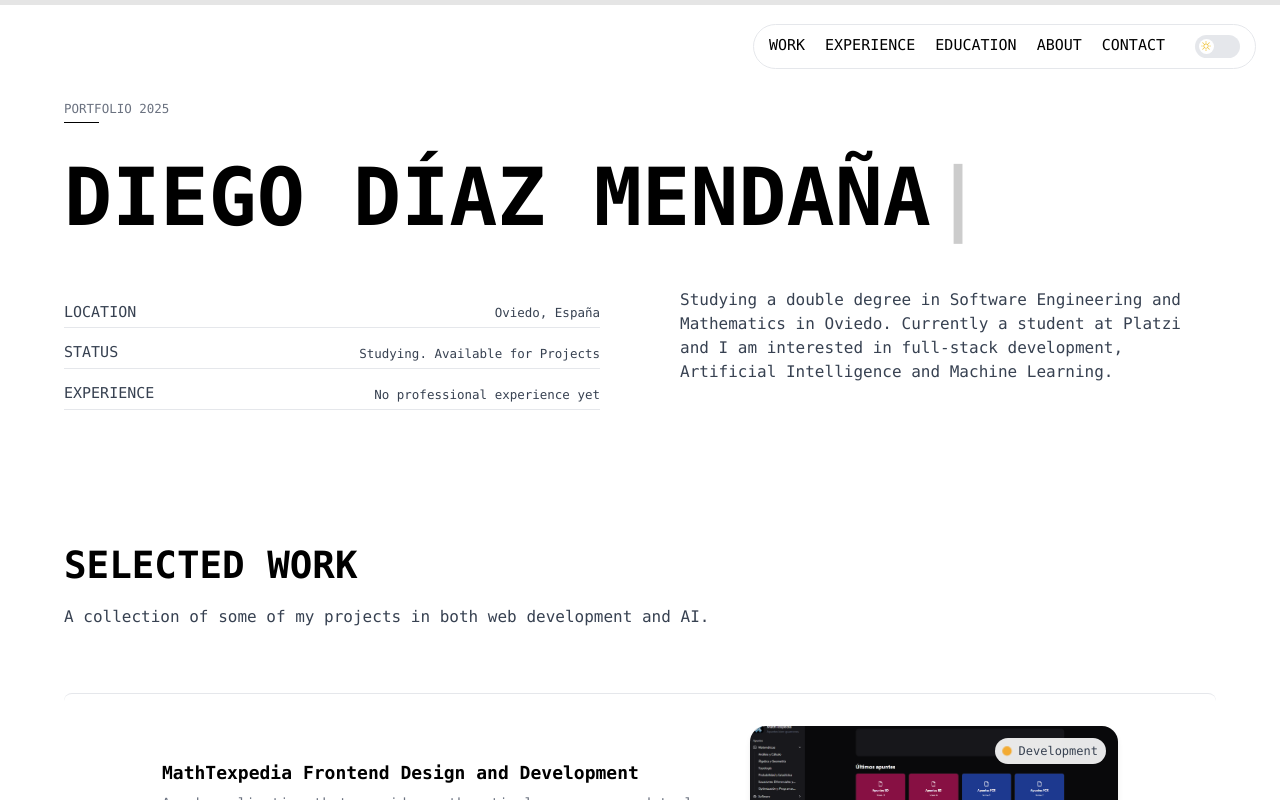
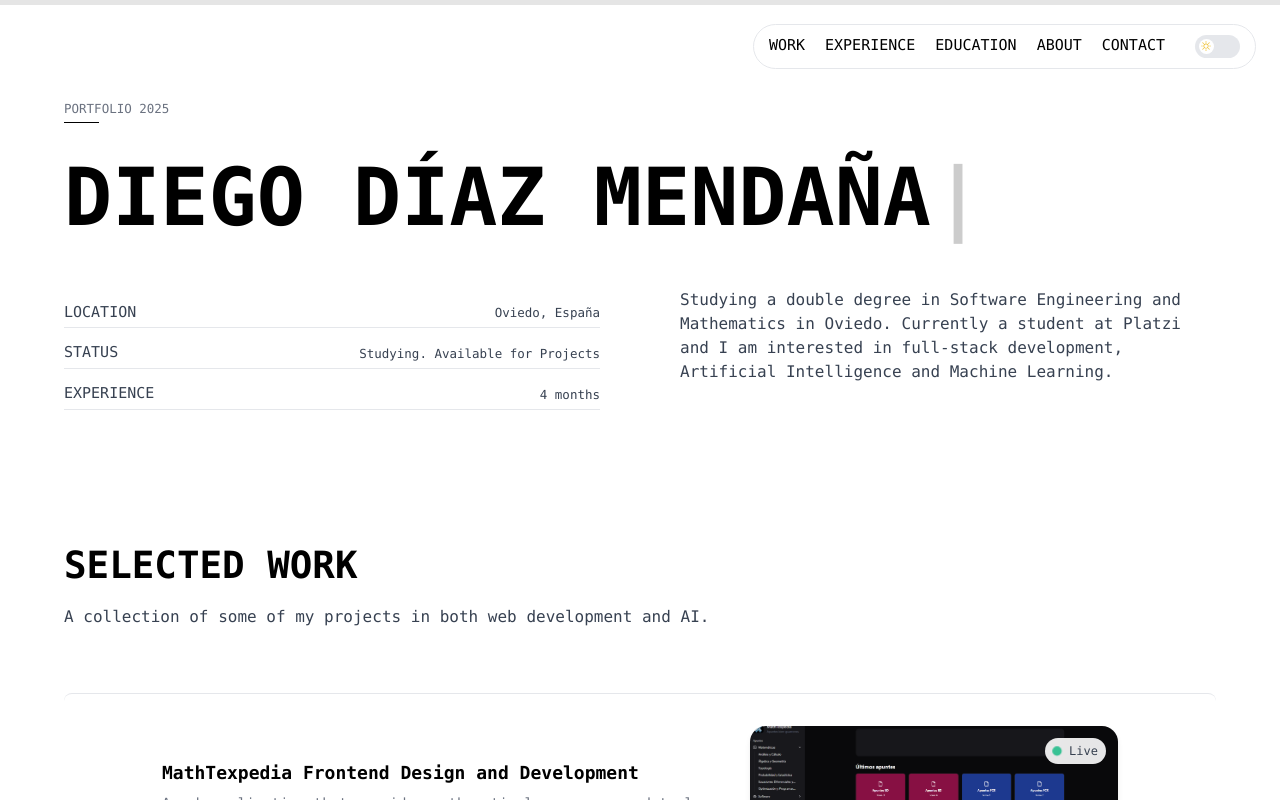
Before and after one commit to Mendana/my-portfolio, a React (Vite) app: page / in a window 1280 px wide. Shown: the top 800 px of the page. Built offline with nearby package versions, Linux system fonts and the light colour scheme.

Commit message:
month count added

```diff
--- a/src/components/AppContent.jsx
+++ b/src/components/AppContent.jsx
@@ -10,13 +10,30 @@ import projectsData from '../data/projects.json';
 import Education from './Education';
 import AnimateOnScroll from './AnimateOnScroll';
 import Experience from './Experience';
+import { useState } from 'react';
 
 
 function AppContent() {
     const { isDark } = useTheme();
+    const [monthsWorked, setMonthsWorked] = useState(0);
+
+    // Display the time worked -> format XX years, YY months
+    const formatTimeWorked = (months) => {
+        const years = Math.floor(months / 12);
+        const remainingMonths = months % 12;
+        let result = '';
+        if (years > 0) {
+            result += `${years} year${years > 1 ? 's' : ''}`;
+        }
+        if (remainingMonths > 0) {
+            if (years > 0) result += ', ';
+            result += `${remainingMonths} month${remainingMonths > 1 ? 's' : ''}`;
+        }
+        return result || '0 months';
+    };
 
     return (
-        <main className={`bg-[var(--bg-primary)] transition-colors duration-300 ${isDark ? 'dark-theme' : 'light-theme'}`}>
+        <main className={`bg-(--bg-primary) transition-colors duration-300 ${isDark ? 'dark-theme' : 'light-theme'}`}>
             <ScrollProgressBar />
             {/* Nav responsive */}
             <div className="md:hidden">
@@ -29,7 +46,7 @@ function AppContent() {
 
         <header className='w-9/10 mx-auto lg:max-w-[1200px]'>
           <AnimateOnScroll direction="fromLeft">
-            <h2 className='title-underline text-xl text-[var(--text-tertiary)] mt-40 '>
+            <h2 className='title-underline text-xl text-(--text-tertiary) mt-40 '>
               PORTFOLIO 2025
             </h2>
           </AnimateOnScroll>
@@ -37,7 +54,7 @@ function AppContent() {
         <main className='w-9/10 mx-auto mt-12 lg:max-w-[1200px]'>
           <section className='mb-50'>
             <AnimateOnScroll direction="fromRight" delay={0.2}>
-              <h1 className='text-6xl font-bold font-mono leading-tight min-h-[9.5rem] md:text-8xl lg:text-9xl text-[var(--text-primary)]'>
+              <h1 className='text-6xl font-bold font-mono leading-tight min-h-38 md:text-8xl lg:text-9xl text-(--text-primary)'>
                 <Typewriter
                   words={['DIEGO DÍAZ MENDAÑA']}
                   loop={0} // 0 = infinito
@@ -64,7 +81,7 @@ function AppContent() {
                     </li>
                     <li>
                       <h6 className='text-xl font-medium md:text-2xl'>EXPERIENCE</h6>
-                      <p className='md:text-xl'>No professional experience yet</p>
+                      <p className='md:text-xl'>{formatTimeWorked(monthsWorked)}</p>
                     </li>
                   </ul>
                 </article>
@@ -80,7 +97,7 @@ function AppContent() {
 
           <section id='work' className='mb-80'>
             <AnimateOnScroll direction="fromLeft">
-              <h2 className='text-5xl font-bold mb-8 lg:text-6xl text-[var(--text-primary)]'>SELECTED WORK</h2>
+              <h2 className='text-5xl font-bold mb-8 lg:text-6xl text-(--text-primary)'>SELECTED WORK</h2>
             </AnimateOnScroll>
 
             <AnimateOnScroll direction="fromRight" delay={0.2}>
@@ -112,7 +129,7 @@ function AppContent() {
 
           <section id='experience' className='mb-80'>
             <AnimateOnScroll direction="fromLeft">
-              <Experience />
+              <Experience setMonthsWorked={setMonthsWorked} />
             </AnimateOnScroll>
           </section>
 
--- a/src/components/Experience.jsx
+++ b/src/components/Experience.jsx
@@ -1,14 +1,14 @@
 import { MdWork } from "react-icons/md";
 import formalExperience from "../data/formalExperience.json";
 import FormalExperienceItem from "./FormalExperienceItem";
-import { useState, lazy, Suspense } from "react";
+import { useState, lazy, Suspense, useEffect } from "react";
 import AnimateOnScroll from './AnimateOnScroll';
 import LoadingSpinner from './LoadingSpinner';
 
 // Importación dinámica
 const ExperiencesModal = lazy(() => import('./ExperiencesModal'));
 
-function Experience() {
+function Experience({ setMonthsWorked }) {
     const [isModalOpen, setIsModalOpen] = useState(false);
 
     const getNumExperiences = () => {
@@ -39,10 +39,37 @@ function Experience() {
         return sortExperiences.slice(0, 3);
     };
 
+    // Calcular el total de meses trabajados
+    const calculateTotalMonthsWorked = () => {
+        let totalMonths = 0;
+
+        formalExperience.experiences.forEach((exp) => {
+            const startParts = exp.startDate.split("-");
+            const endParts = exp.endDate === "present" ? null : exp.endDate.split("-");
+
+            const startDate = new Date(parseInt(startParts[1]), parseInt(startParts[0]) - 1);
+            const endDate = endParts
+                ? new Date(parseInt(endParts[1]), parseInt(endParts[0]) - 1)
+                : new Date();
+
+            const monthsWorked = (endDate.getFullYear() - startDate.getFullYear()) * 12 + (endDate.getMonth() - startDate.getMonth());
+            totalMonths += monthsWorked;
+        });
+
+        return totalMonths;
+    };
+
+    // Actualizar el estado de meses trabajados al montar el componente
+    useEffect(() => {
+        const totalMonths = calculateTotalMonthsWorked();
+        setMonthsWorked(totalMonths);
+        console.log("Total months worked:", totalMonths);
+    }, [setMonthsWorked]);
+
     return (
         <div>
             <AnimateOnScroll direction="fromLeft">
-                <h2 className='text-5xl font-bold mb-8 lg:text-6xl text-[var(--text-primary)]'>EXPERIENCE</h2>
+                <h2 className='text-5xl font-bold mb-8 lg:text-6xl text-(--text-primary)'>EXPERIENCE</h2>
             </AnimateOnScroll>
 
             <AnimateOnScroll direction="fromRight" delay={0.2}>
@@ -53,8 +80,8 @@ function Experience() {
                 <div className="flex flex-col sm:flex-row sm:justify-between sm:items-center">
                     <AnimateOnScroll direction="fromLeft" delay={0.3}>
                         <div>
-                            <h3 className="text-4xl font-semibold text-[var(--text-primary)] mt-8">PROFESSIONAL JOURNEY</h3>
-                            <p className="mt-4 mb-4 text-[var(--text-tertiary)] text-[1.4rem]">{getNumExperiences()} experiences • Latest:</p>
+                            <h3 className="text-4xl font-semibold text-(--text-primary) mt-8">PROFESSIONAL JOURNEY</h3>
+                            <p className="mt-4 mb-4 text-(--text-tertiary) text-[1.4rem]">{getNumExperiences()} experiences • Latest:</p>
                         </div>
                     </AnimateOnScroll>
 
@@ -77,8 +104,8 @@ function Experience() {
                             direction="fromBottom"
                             delay={0.1 * index}
                         >
-                            <div className="relative pl-[16px] border-l-2 pb-8 pt-2 border-[var(--text-primary)] md:pl-[32px] md:border-l-3">
-                                <div className="absolute left-[-7px] top-[-2px] w-5 h-5 bg-[var(--text-primary)] rounded-full lg:left-[-7px] xl:left[-5px]" />
+                            <div className="relative pl-4 border-l-2 pb-8 pt-2 border-(--text-primary) md:pl-8 md:border-l-3">
+                                <div className="absolute left-[-7px] -top-0.5 w-5 h-5 bg-(--text-primary) rounded-full lg:left-[-7px] xl:left[-5px]" />
                                 <FormalExperienceItem
                                     title={item.title}
                                     jobType={item.jobType}
--- a/src/data/formalExperience.json
+++ b/src/data/formalExperience.json
@@ -5,7 +5,7 @@
             "jobType": "Internship",
             "workingDay": "Part-time",
             "company": "ASAC",
-            "startDate": "oct. 2025",
+            "startDate": "10-2025",
             "endDate": "present",
             "description": "Development of software solutions and RAG systems using AI technologies.",
             "keyAchievements": ["PDF to MD converter using Ollama"],
@@ -17,8 +17,8 @@
             "jobType": "Internship",
             "workingDay": "Part-time",
             "company": "University of Oviedo",
-            "startDate": "nov. 2024",
-            "endDate": "jul. 2025",
+            "startDate": "11-2024",
+            "endDate": "07-2025",
             "description": "Lab review, equipment repair, and troubleshooting during class.",
             "keyAchievements": [],
             "technologies": [],
--- a/src/data/projects.json
+++ b/src/data/projects.json
@@ -7,7 +7,7 @@
             "image": "/images/mathtexpedia.avif",
             "link": "https://mathtexpedia.es/",
             "genre": "Frontend",
-            "status": "Development",
+            "status": "Live",
             "year": 2025
         },
         {
@@ -15,7 +15,7 @@
             "description": "A static website built for a local trail running event with all the information about the course, registration, and results.",
             "technologies": ["Astro", "JavaScript", "Tailwind CSS", "TypeScript"],
             "image": "/images/trail-arbas.avif",
-            "link": "https://web-trail-valle-arbas.web.app/",
+            "link": "https://valledearbas.es/",
             "genre": "Frontend",
             "status": "Live",
             "year": 2025
```
